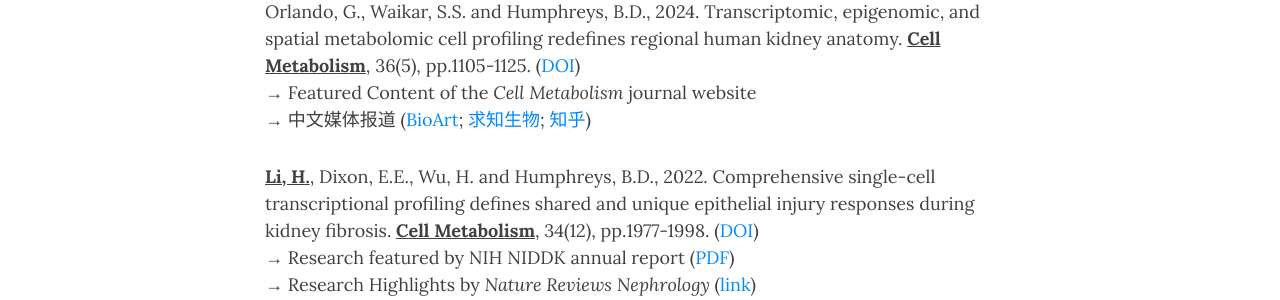
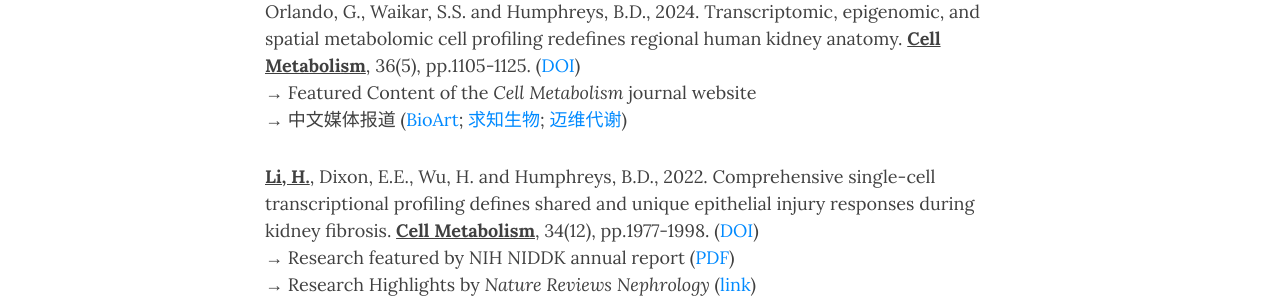
Before and after one commit to TheLiLab/thelilab.github.io, a Jekyll site: the page built from pubs.md, in a window 1280 px wide and 900 px high, scrolled down 629 px. Shown: the part 152-452 px from the top of the window. Built offline with Jekyll 4.4.1, drawn with Linux system fonts in a browser that asks for light colours; nearby versions of some CDN libraries.

Commit message:
Update pubs.md

```diff
--- a/pubs.md
+++ b/pubs.md
@@ -20,7 +20,7 @@ bigimg:
 
 <strong><u>Li, H.</u></strong>, Li, D., Ledru, N., Xuanyuan, Q., Wu, H., Asthana, A., Byers, L.N., Tullius, S.G., Orlando, G., Waikar, S.S. and Humphreys, B.D., 2024. Transcriptomic, epigenomic, and spatial metabolomic cell profiling redefines regional human kidney anatomy. <strong><u>Cell Metabolism</u></strong>, 36(5), pp.1105-1125. ([DOI](https://doi.org/10.1016/j.cmet.2024.02.015))<br>
 →	Featured Content of the <i>Cell Metabolism</i> journal website<br>
-→	中文媒体报道 ([BioArt](https://mp.weixin.qq.com/s/EZZC0j3wezH26dazQr_swQ); [求知生物](https://mp.weixin.qq.com/s/jdNkc0TlyETwB1TnJLkj0w); [知乎](https://zhuanlan.zhihu.com/p/699684001))
+→	中文媒体报道 ([BioArt](https://mp.weixin.qq.com/s/EZZC0j3wezH26dazQr_swQ); [求知生物](https://mp.weixin.qq.com/s/jdNkc0TlyETwB1TnJLkj0w); [迈维代谢](https://mp.weixin.qq.com/s/um9sJmHkBxpMUosJSsiNpg))
 <br>
 
 <strong><u>Li, H.</u></strong>, Dixon, E.E., Wu, H. and Humphreys, B.D., 2022. Comprehensive single-cell transcriptional profiling defines shared and unique epithelial injury responses during kidney fibrosis. <strong><u>Cell Metabolism</u></strong>, 34(12), pp.1977-1998. ([DOI](https://doi.org/10.1016/j.cmet.2022.09.026))<br>
```
